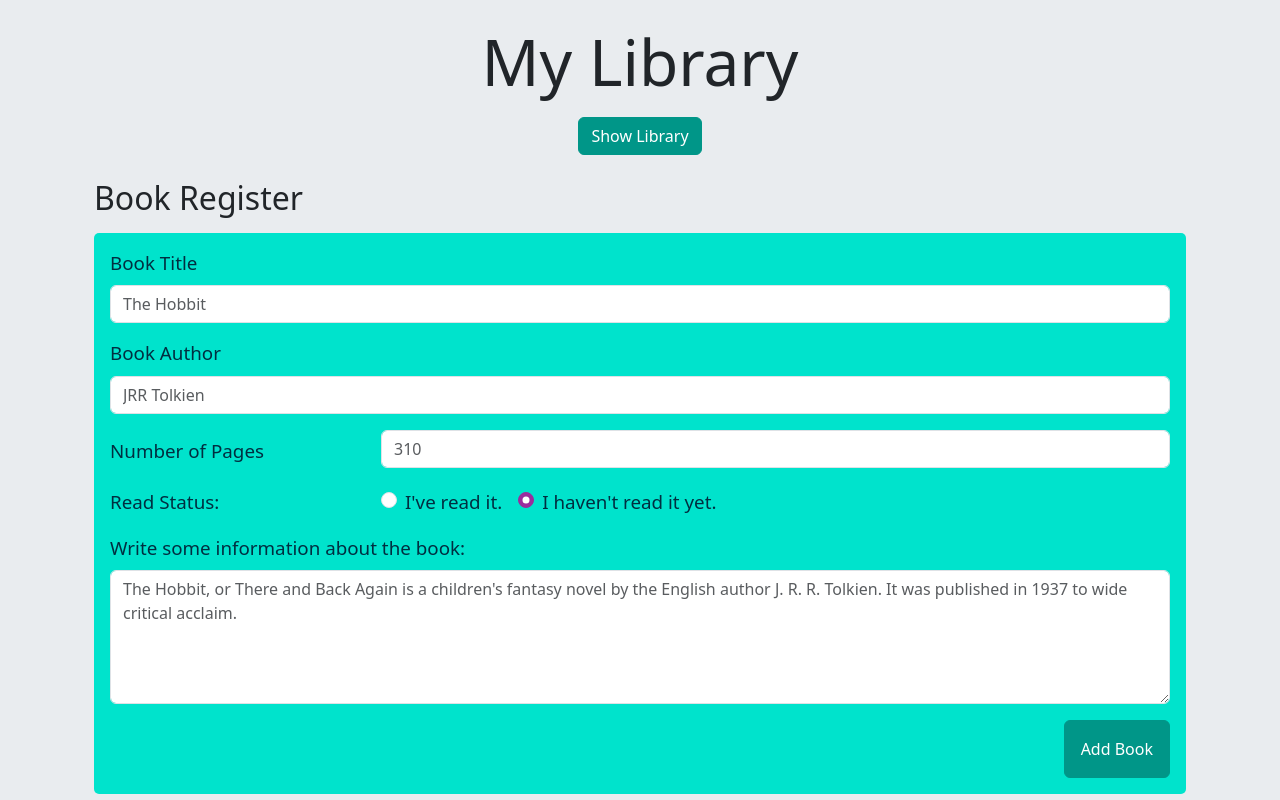
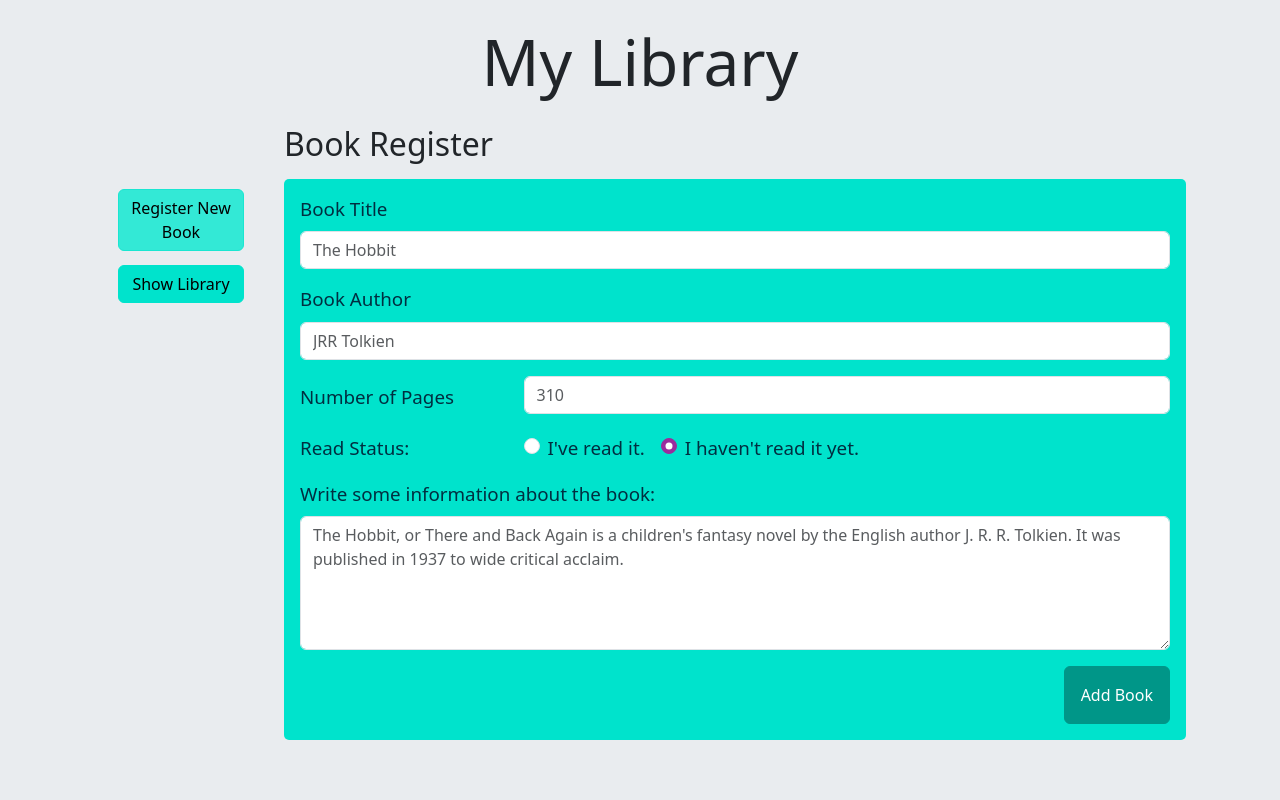
Before and after one commit to p-bittencourt/library-app, a React (Vite) app: page / in a window 1280 px wide. Built offline with nearby package versions, Linux system fonts and the light colour scheme.

Commit message:
implemented sidebar buttons

```diff
--- a/src/App.jsx
+++ b/src/App.jsx
@@ -4,7 +4,11 @@ import ShowLibrary from "./components/ShowLibrary";
 import "./styles/css/styles.css";
 
 function App() {
-  const [showRegister, setShowRegister] = useState(true);
+  const [activeSection, setActiveSection] = useState("register");
+
+  const handleSectionChange = (section) => {
+    setActiveSection(section);
+  };
 
   return (
     <>
@@ -13,16 +17,37 @@ function App() {
           <h1 className="main-title">My Library</h1>
         </div>
       </header>
-      <div className="container">
-        <div className="button-container text-center">
-          <button
-            className="btn btn-secondary m-2 text-white"
-            onClick={() => setShowRegister(!showRegister)}
-          >
-            {showRegister ? "Show Library" : "Register New Book"}
-          </button>
+      <div className="container-lg">
+        <div className="row">
+          <div className="col-md-2 sidebar">
+            <ul className="text-center">
+              <li
+                onClick={() => handleSectionChange("register")}
+                className={
+                  activeSection === "register"
+                    ? "active btn btn-primary sidebar-btn"
+                    : "btn btn-primary sidebar-btn"
+                }
+              >
+                Register New Book
+              </li>
+              <li
+                onClick={() => handleSectionChange("library")}
+                className={
+                  activeSection === "library"
+                    ? "active btn btn-primary sidebar-btn"
+                    : "btn btn-primary sidebar-btn"
+                }
+              >
+                Show Library
+              </li>
+            </ul>
+          </div>
+          <div className="col-md-10 content mb-5">
+            {activeSection === "register" && <BookRegister />}
+            {activeSection === "library" && <ShowLibrary />}
+          </div>
         </div>
-        {showRegister ? <BookRegister /> : <ShowLibrary />}
       </div>
     </>
   );
--- a/src/components/ShowLibrary.jsx
+++ b/src/components/ShowLibrary.jsx
@@ -15,7 +15,7 @@ const ShowLibrary = () => {
     if (storedBooks.length === 0) {
       return (
         <div className="container text-center">
-          <h3>No books stored</h3>
+          <h3 className="mt-5">No books stored</h3>
         </div>
       );
     }
--- /dev/null
+++ b/src/styles/sass/components/_app.scss
@@ -0,0 +1,18 @@
+@use "../custom" as *;
+
+.sidebar {
+  padding: 1rem;
+
+  @include media-breakpoint-up(md) {
+    margin-top: 4rem;
+  }
+}
+
+.sidebar-btn {
+  margin-bottom: 0.875rem;
+  width: 75%;
+
+  @include media-breakpoint-up(md) {
+    width: 100%;
+  }
+}
--- a/src/styles/sass/components/_main.scss
+++ /dev/null
@@ -1 +0,0 @@
-@use "../custom" as *;
--- a/src/styles/sass/styles.scss
+++ b/src/styles/sass/styles.scss
@@ -2,6 +2,6 @@
 
 @use "./components/header";
 @use "./components/sidebar";
-@use "./components/main";
+@use "./components/app";
 @use "./components/book-register";
 @use "./components/show-library";
```
Also changed, not shown: src/components/Main.jsx (deleted), src/styles/css/styles.css, 1 other file (tests, documents, lock files or other folders).
